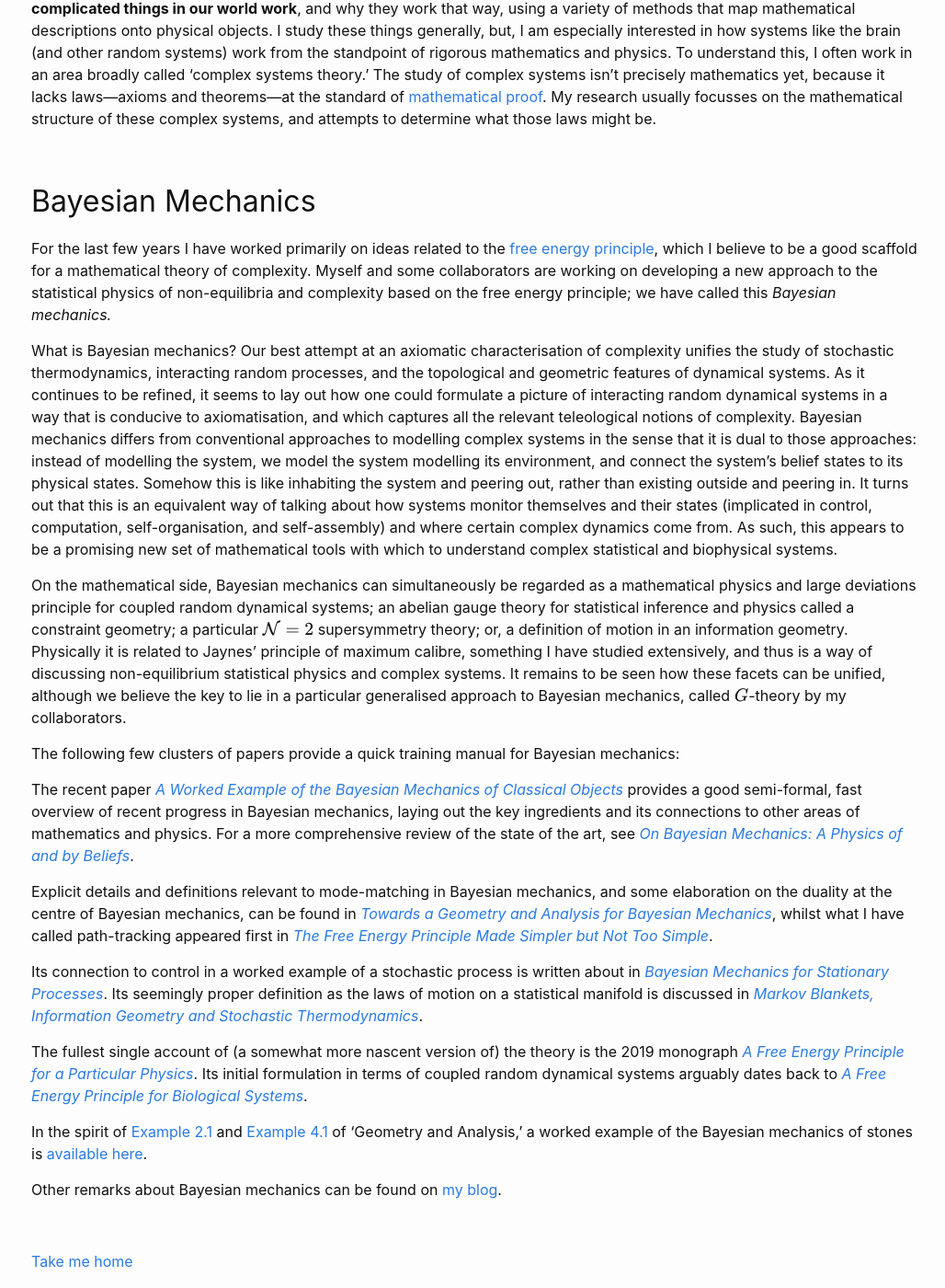
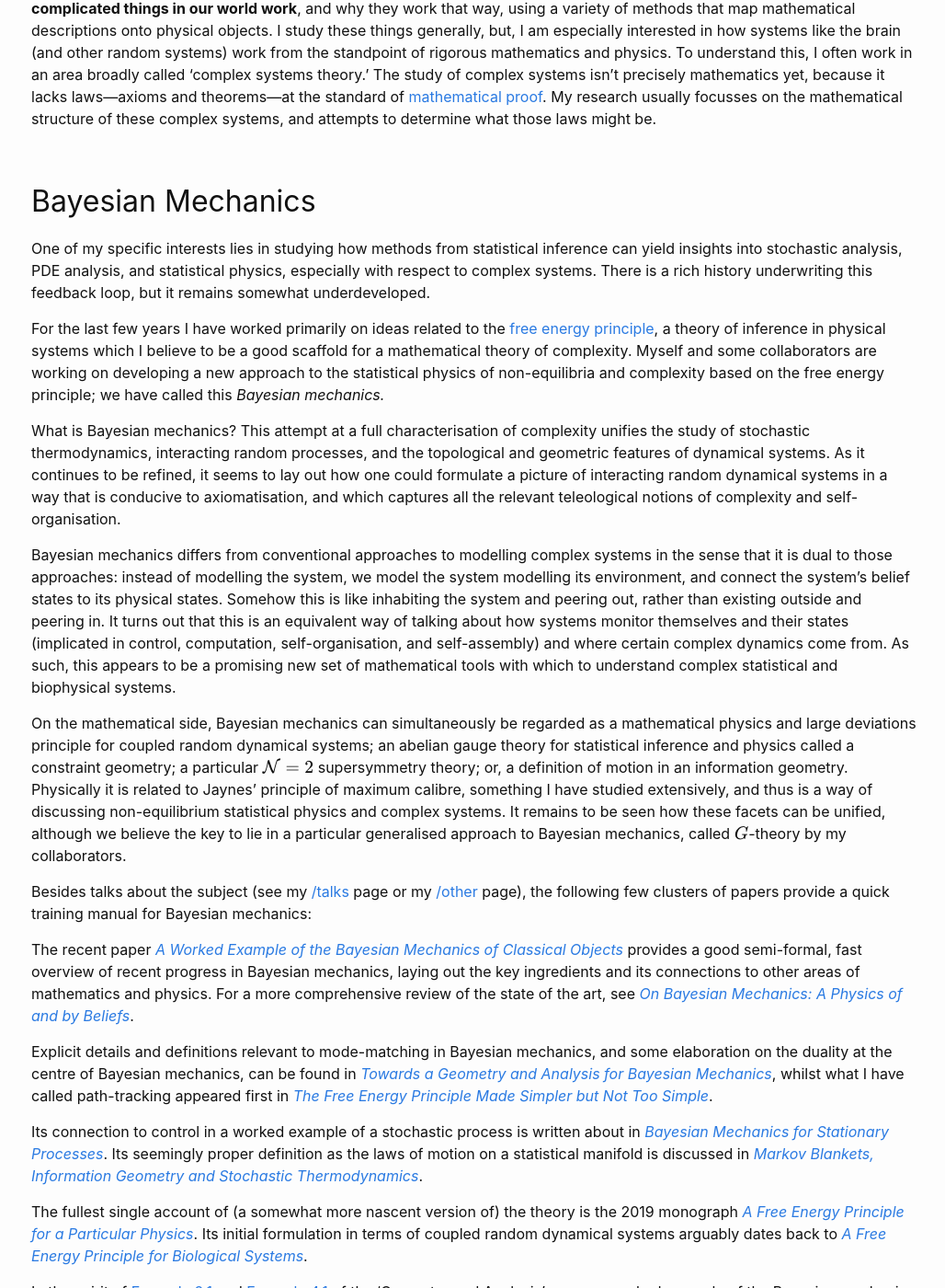
Before and after one commit to DARSakthi/DARSakthi.github.io, a Jekyll site: the page built from research.markdown, in a window 1280 px wide and 1400 px high, scrolled down 587 px. Shown: the whole window at 92% size, without its empty margins (124-1152 px from the left). Built offline with Jekyll 4.4.1, drawn with Linux system fonts in a browser that asks for light colours; formulas are drawn with MathJax 3; some of the changed text lies outside the part shown.

Commit message:
Update research.markdown

```diff
--- a/research.markdown
+++ b/research.markdown
@@ -18,13 +18,17 @@ In the widest possible terms, what this means is, I study—and try to find—**
 
 ## Bayesian Mechanics
 
-For the last few years I have worked primarily on ideas related to the [free energy principle](https://en.wikipedia.org/wiki/Free_energy_principle), which I believe to be a good scaffold for a mathematical theory of complexity. Myself and some collaborators are working on developing a new approach to the statistical physics of non-equilibria and complexity based on the free energy principle; we have called this _Bayesian mechanics._
+One of my specific interests lies in studying how methods from statistical inference can yield insights into stochastic analysis, PDE analysis, and statistical physics, especially with respect to complex systems. There is a rich history underwriting this feedback loop, but it remains somewhat underdeveloped.
 
-What is Bayesian mechanics? Our best attempt at an axiomatic characterisation of complexity unifies the study of stochastic thermodynamics, interacting random processes, and the topological and geometric features of dynamical systems. As it continues to be refined, it seems to lay out how one could formulate a picture of interacting random dynamical systems in a way that is conducive to axiomatisation, and which captures all the relevant teleological notions of complexity. Bayesian mechanics differs from conventional approaches to modelling complex systems in the sense that it is dual to those approaches: instead of modelling the system, we model the system modelling its environment, and connect the system's belief states to its physical states. Somehow this is like inhabiting the system and peering out, rather than existing outside and peering in. It turns out that this is an equivalent way of talking about how systems monitor themselves and their states (implicated in control, computation, self-organisation, and self-assembly) and where certain complex dynamics come from. As such, this appears to be a promising new set of mathematical tools with which to understand complex statistical and biophysical systems.
+For the last few years I have worked primarily on ideas related to the [free energy principle](https://en.wikipedia.org/wiki/Free_energy_principle), a theory of inference in physical systems which I believe to be a good scaffold for a mathematical theory of complexity. Myself and some collaborators are working on developing a new approach to the statistical physics of non-equilibria and complexity based on the free energy principle; we have called this _Bayesian mechanics._
+
+What is Bayesian mechanics? This attempt at a full characterisation of complexity unifies the study of stochastic thermodynamics, interacting random processes, and the topological and geometric features of dynamical systems. As it continues to be refined, it seems to lay out how one could formulate a picture of interacting random dynamical systems in a way that is conducive to axiomatisation, and which captures all the relevant teleological notions of complexity and self-organisation.
+
+Bayesian mechanics differs from conventional approaches to modelling complex systems in the sense that it is dual to those approaches: instead of modelling the system, we model the system modelling its environment, and connect the system's belief states to its physical states. Somehow this is like inhabiting the system and peering out, rather than existing outside and peering in. It turns out that this is an equivalent way of talking about how systems monitor themselves and their states (implicated in control, computation, self-organisation, and self-assembly) and where certain complex dynamics come from. As such, this appears to be a promising new set of mathematical tools with which to understand complex statistical and biophysical systems.
 
 On the mathematical side, Bayesian mechanics can simultaneously be regarded as a mathematical physics and large deviations principle for coupled random dynamical systems; an abelian gauge theory for statistical inference and physics called a constraint geometry; a particular $$\mathcal{N}=2$$ supersymmetry theory; or, a definition of motion in an information geometry. Physically it is related to Jaynes' principle of maximum calibre, something I have studied extensively, and thus is a way of discussing non-equilibrium statistical physics and complex systems. It remains to be seen how these facets can be unified, although we believe the key to lie in a particular generalised approach to Bayesian mechanics, called $$G$$-theory by my collaborators.
 
-The following few clusters of papers provide a quick training manual for Bayesian mechanics:
+Besides talks about the subject (see my [/talks](https://darsakthi.github.io/talks.html) page or my [/other](https://darsakthi.github.io/other/) page), the following few clusters of papers provide a quick training manual for Bayesian mechanics:
 
 The recent paper [_A Worked Example of the Bayesian Mechanics of Classical Objects_](https://arxiv.org/abs/2206.12996) provides a good semi-formal, fast overview of recent progress in Bayesian mechanics, laying out the key ingredients and its connections to other areas of mathematics and physics. For a more comprehensive review of the state of the art, see [_On Bayesian Mechanics: A Physics of and by Beliefs_](https://arxiv.org/abs/2205.11543).
 
@@ -34,7 +38,7 @@ Its connection to control in a worked example of a stochastic process is written
 
 The fullest single account of (a somewhat more nascent version of) the theory is the 2019 monograph [_A Free Energy Principle for a Particular Physics_](https://arxiv.org/abs/1906.10184). Its initial formulation in terms of coupled random dynamical systems arguably dates back to [_A Free Energy Principle for Biological Systems_](https://www.mdpi.com/1099-4300/14/11/2100).
 
-In the spirit of [Example 2.1](https://arxiv.org/pdf/2204.11900.pdf#page.9) and [Example 4.1](https://arxiv.org/pdf/2204.11900.pdf#page.26) of 'Geometry and Analysis,' a worked example of the Bayesian mechanics of stones is [available here](https://drive.google.com/file/d/1JdBBbbLcRJDs_BCtmQRA3L5PMb072LSj/view?usp=sharing).
+In the spirit of [Example 2.1](https://arxiv.org/pdf/2204.11900.pdf#page.9) and [Example 4.1](https://arxiv.org/pdf/2204.11900.pdf#page.26) of the 'Geometry and Analysis' paper, a worked example of the Bayesian mechanics of stones is [available here](https://drive.google.com/file/d/1JdBBbbLcRJDs_BCtmQRA3L5PMb072LSj/view?usp=sharing).
 
 Other remarks about Bayesian mechanics can be found on [my blog](https://darsakthi.github.io/blog.html).
 
```
